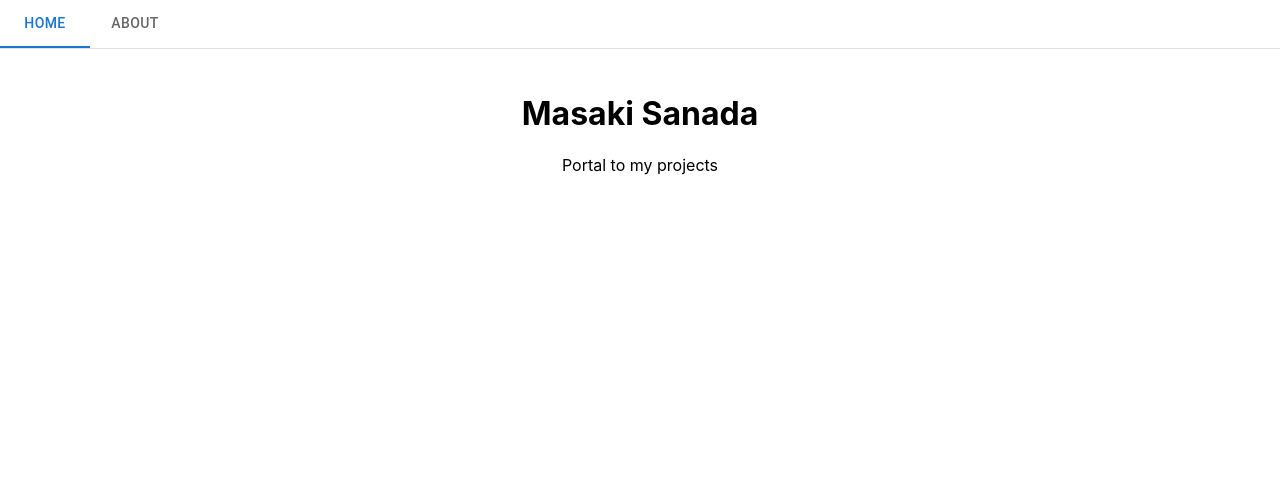
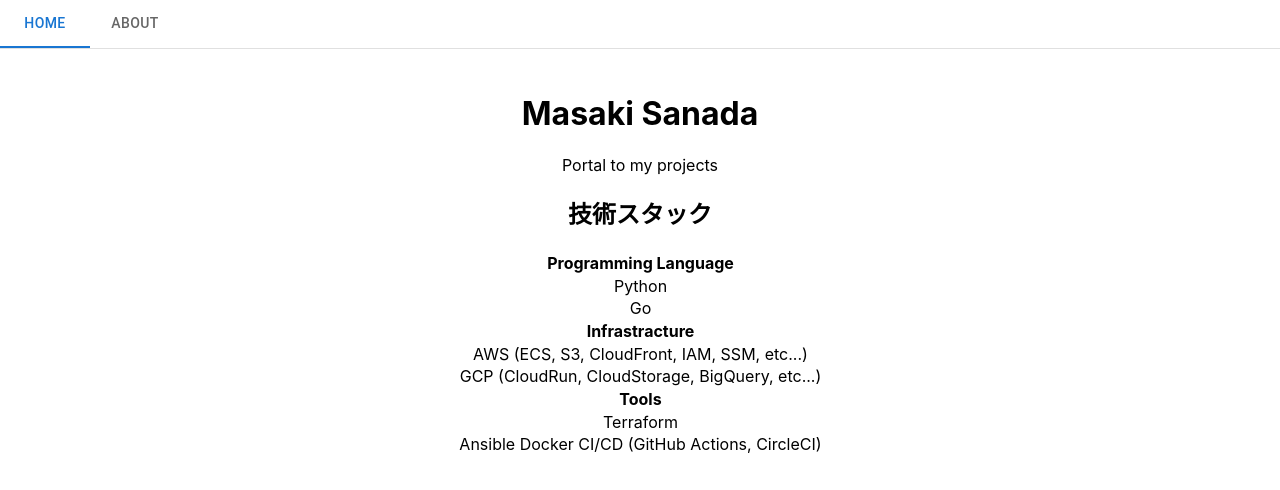
Before and after one commit to masaki12-s/portfolio, a React (Create React App) app: page / in a window 1280 px wide. Shown: the top 490 px of the page. Built offline with nearby package versions, Linux system fonts and the light colour scheme.

Commit message:
[add] 技術スタックを適当に追加

```diff
--- a/src/components/Home.tsx
+++ b/src/components/Home.tsx
@@ -1,12 +1,13 @@
 import * as React from 'react';
 import styled from '@mui/material/styles/styled';
-
+import Stacks from './Stacks';
 
 export default function Home() {
     return (
         <div>
             <h1>Masaki Sanada</h1>
             Portal to my projects
+            <Stacks />
         </div>
     );
 }
--- /dev/null
+++ b/src/components/Stacks.tsx
@@ -0,0 +1,37 @@
+import React from 'react';
+
+export default function Stacks() {
+    return (
+        <div>
+            <h2>技術スタック</h2>
+            <table style={{ width: '100%', marginLeft: 10/20 }}>
+                <tbody>
+                <th>Programming Language</th>
+                    <tr>
+                        Python
+                    </tr>
+                    <tr>
+                        Go
+                    </tr>
+                <th>Infrastracture</th>
+                    <tr>
+                        AWS (ECS, S3, CloudFront, IAM, SSM, etc...)
+                    </tr>
+                    <tr>
+                        GCP (CloudRun, CloudStorage, BigQuery, etc...)
+                    </tr>
+
+                <th>Tools</th>
+                    <tr>
+                        Terraform
+                    </tr>
+                    <tr>
+                        Ansible
+                        Docker
+                        CI/CD (GitHub Actions, CircleCI)
+                    </tr>
+                </tbody>
+            </table>
+        </div>
+    );
+}
```
